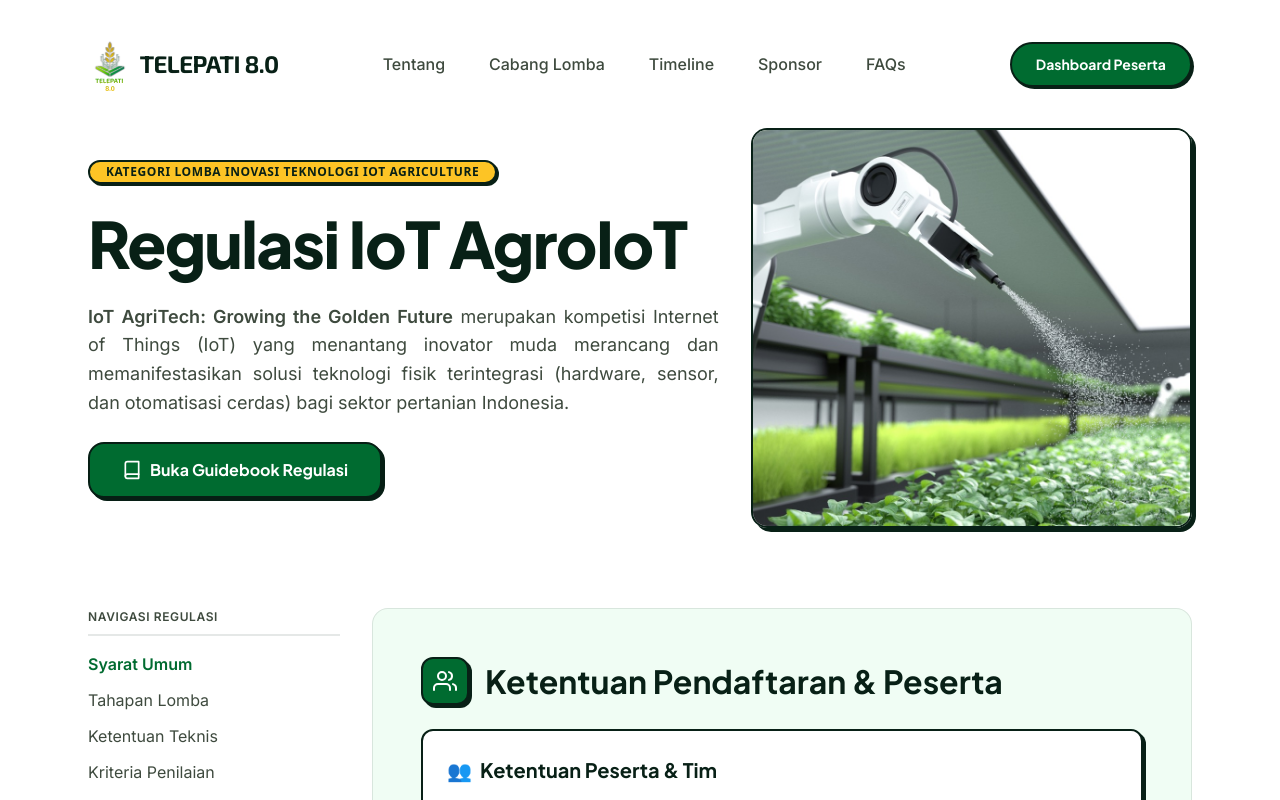
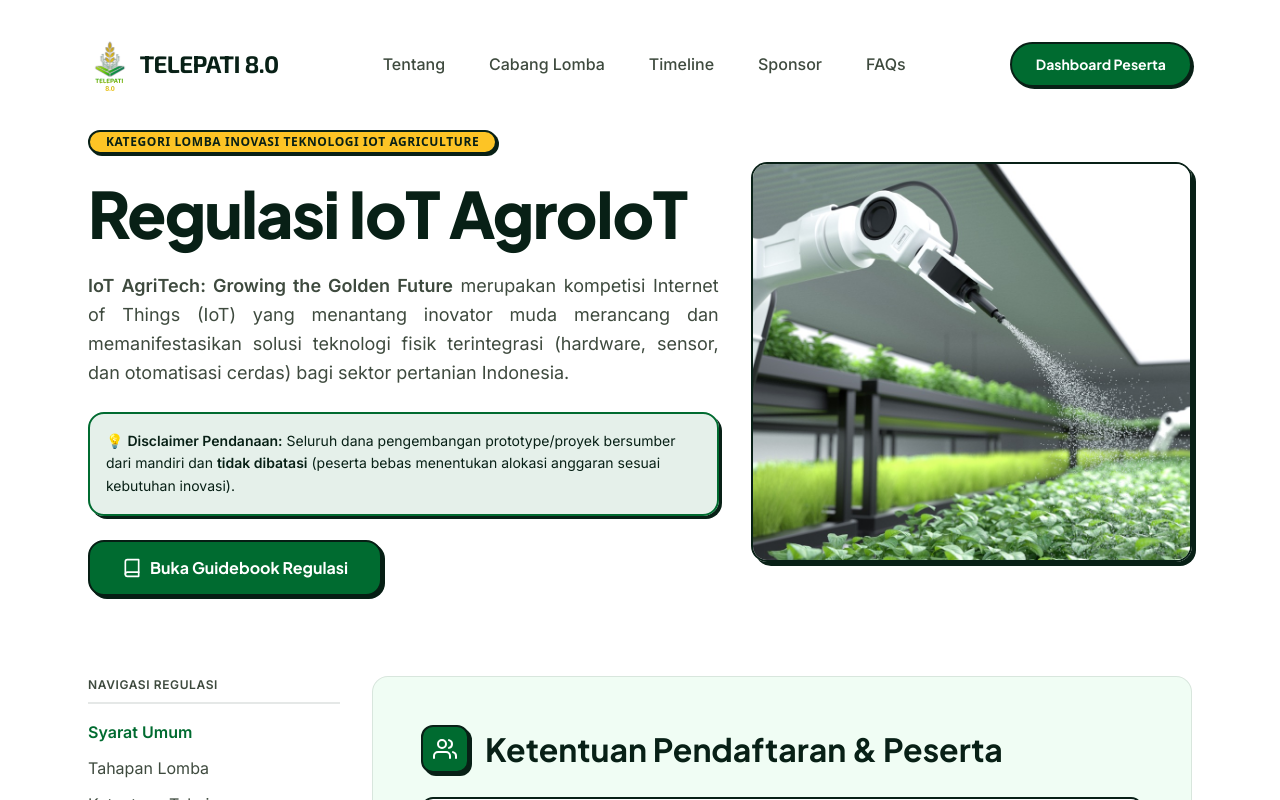
Before and after one commit to HIMATEL/telepatiweb, a Next.js app: page /regulasi/iot in a window 1280 px wide. Shown: the top 800 px of the page. Built offline with nearby package versions, Linux system fonts and the light colour scheme.

Commit message:
feat: add disclaimer pendanaan mandiri pada regulasi AgroIoT

```diff
--- a/app/regulasi/iot/page.tsx
+++ b/app/regulasi/iot/page.tsx
@@ -38,6 +38,9 @@ export default function RegulasiIoTPage() {
               (hardware, sensor, dan otomatisasi cerdas) bagi sektor pertanian
               Indonesia.
             </p>
+            <div className="bg-primary/10 border-2 border-primary rounded-xl p-4 text-on-surface font-(family-name:--font-inter) text-[14px] leading-relaxed shadow-[3px_3px_0px_#082016]">
+              💡 <strong>Disclaimer Pendanaan:</strong> Seluruh dana pengembangan prototype/proyek bersumber dari mandiri dan <strong>tidak dibatasi</strong> (peserta bebas menentukan alokasi anggaran sesuai kebutuhan inovasi).
+            </div>
             <div className="flex flex-wrap gap-4">
               <Link
                 href="https://canva.link/x93wn0v5uwp1qm0"
```
